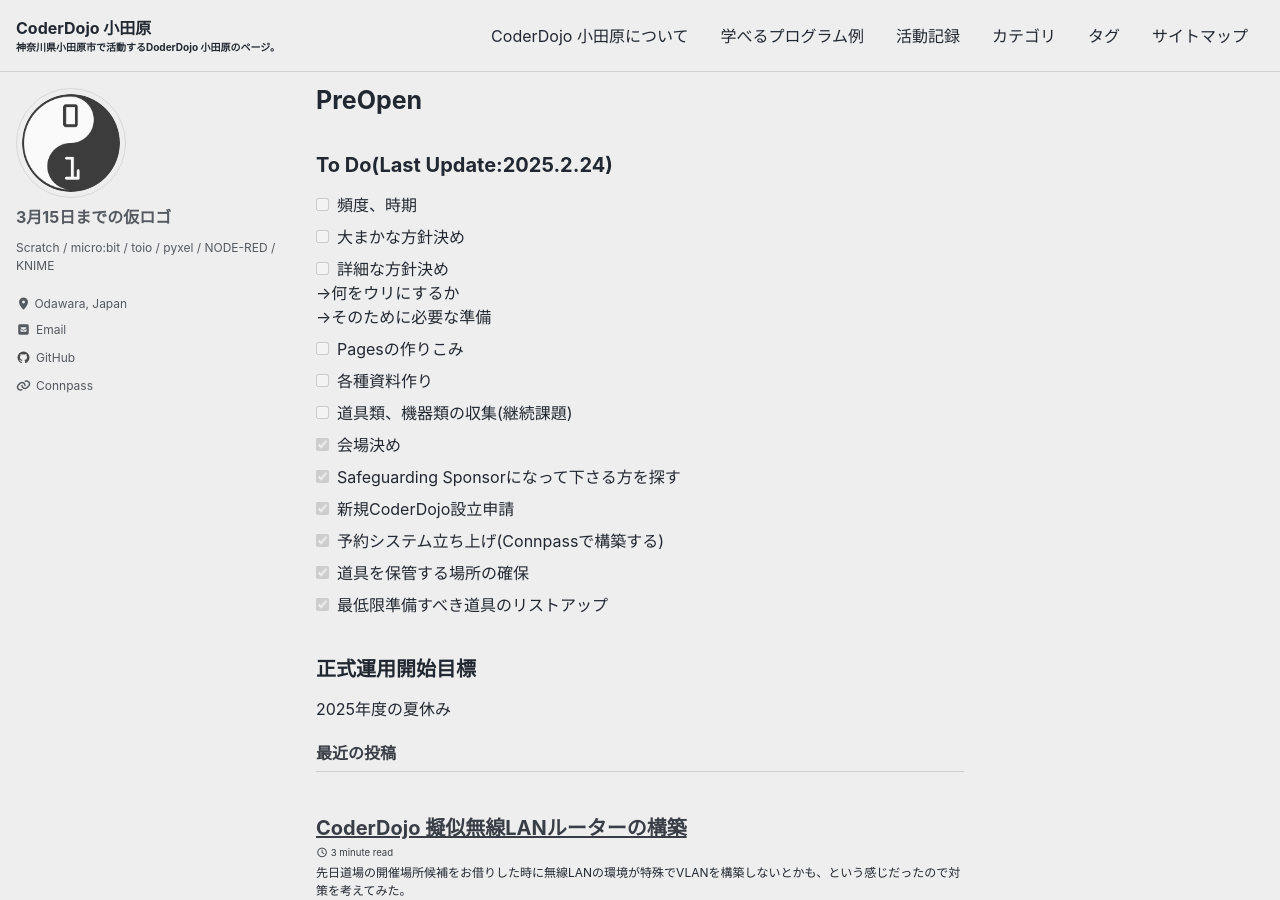
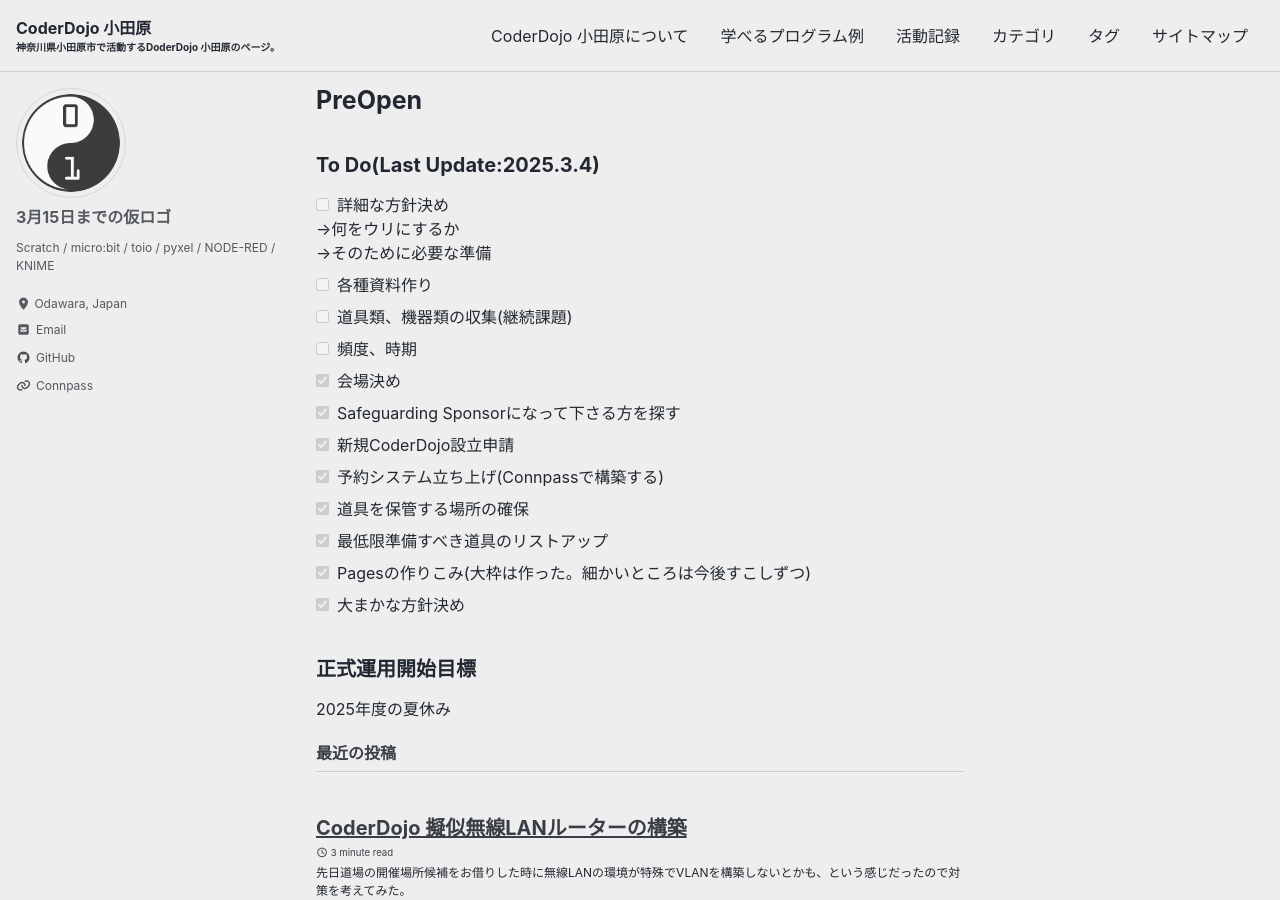
Before and after one commit to CoderDojo-Odawara/coderdojo-odawara.github.io, a Jekyll site: the page built from index.md, in a window 1280 px wide and 900 px high. Built offline with Jekyll 4.4.1, drawn with Linux system fonts in a browser that asks for light colours; cached includes are drawn as plain includes; a script that is not in the unit is left out; the list of posts is cut into pages by our own code.

Commit message:
Update index.md

```diff
--- a/index.md
+++ b/index.md
@@ -4,22 +4,21 @@
 title: "PreOpen"
 ---
 
-## To Do(Last Update:2025.2.24)
-- [ ] 頻度、時期
-- [ ] 大まかな方針決め
+## To Do(Last Update:2025.3.4)
 - [ ] 詳細な方針決め
       ->何をウリにするか
       ->そのために必要な準備
-- [ ] Pagesの作りこみ
 - [ ] 各種資料作り
 - [ ] 道具類、機器類の収集(継続課題)
+- [ ] 頻度、時期
 - [X] 会場決め
 - [X] Safeguarding Sponsorになって下さる方を探す
 - [X] 新規CoderDojo設立申請
 - [X] 予約システム立ち上げ(Connpassで構築する)
 - [X] 道具を保管する場所の確保
 - [X] 最低限準備すべき道具のリストアップ
-
+- [X] Pagesの作りこみ(大枠は作った。細かいところは今後すこしずつ)
+- [X] 大まかな方針決め
 
 ## 正式運用開始目標
 2025年度の夏休み
```
